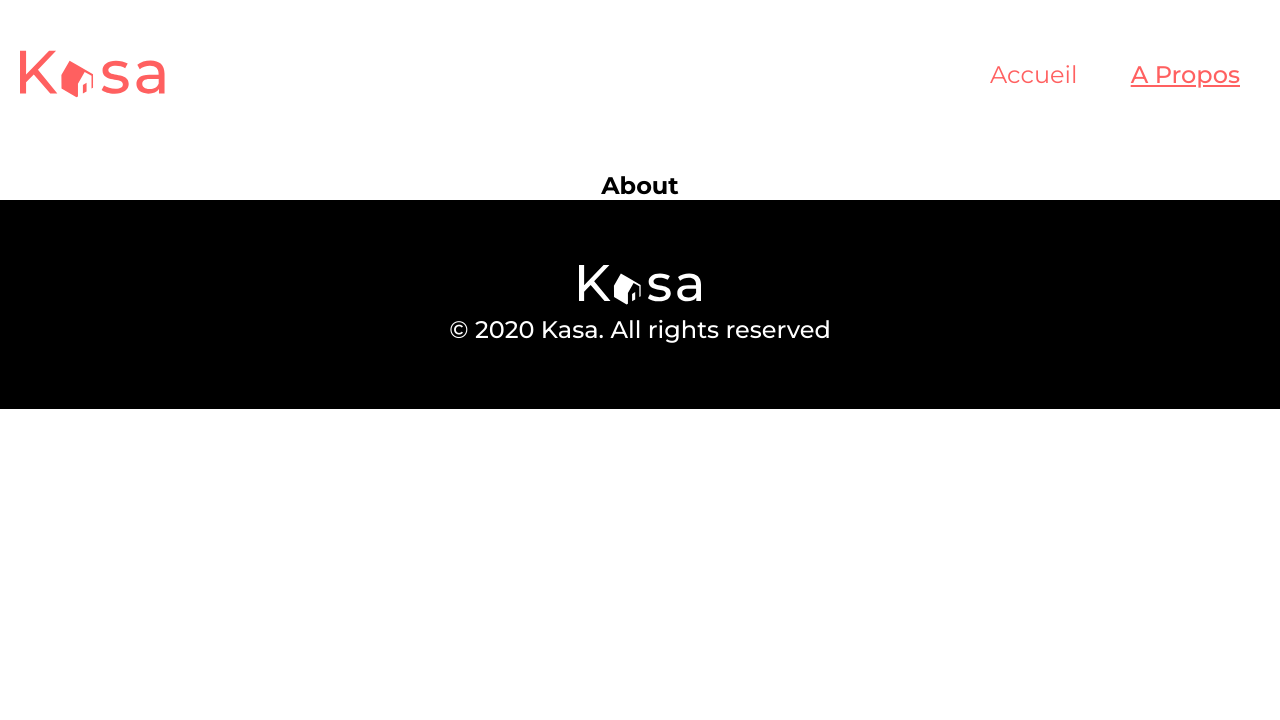
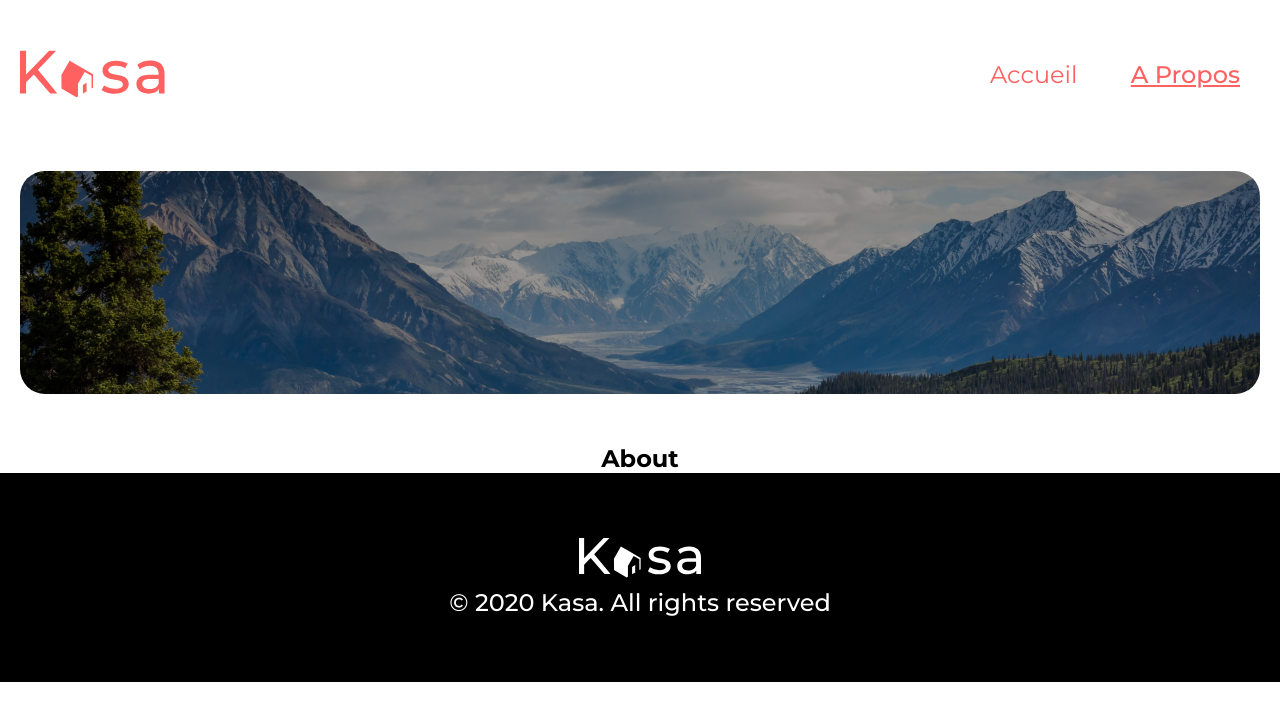
Before and after one commit to GMaxDev/kasa_project, a React (Create React App) app: page /about in a window 1280 px wide. Shown: the top 720 px of the page. Built offline with nearby package versions, Linux system fonts and the light colour scheme.

Commit message:
Refacto de la bannière

```diff
--- a/src/components/Banner.jsx
+++ b/src/components/Banner.jsx
@@ -1,11 +1,12 @@
 import styles from '../styles/Banner.module.scss'
 import kasaBanner from '../assets/img/banner_kasa.jpg'
 
-function Banner() {
+function Banner({imgSrc, title, alt}) {
     return(
         <div className={`${styles.banner}`}>
-            <img src={kasaBanner} alt="Paysage de falaise avec des forêts"/>
-            <h1>Chez vous, partout et ailleurs</h1>
+            <img src={imgSrc} alt={alt}/>
+            <h1>{title}</h1>
+
         </div>
     )
 }
--- a/src/pages/About/About.jsx
+++ b/src/pages/About/About.jsx
@@ -1,5 +1,14 @@
+import Banner from '../../components/Banner';
+import styles from '../../styles/App.module.scss';
+import kasaBannerAbout from '../../assets/img/banner_kasa_about.jpg'
+
 function About() {
-    return <h2>About</h2>
+    return (
+        <main className={`${styles.app}`}>
+            <Banner imgSrc={kasaBannerAbout} alt="Paysage montagneux avec des nuages"/>
+            <h2>About</h2>
+        </main>
+    )
 }
 
 export default About
--- a/src/pages/Home/Home.jsx
+++ b/src/pages/Home/Home.jsx
@@ -1,11 +1,12 @@
 import Banner from '../../components/Banner';
 import CardZone from '../../components/CardZone'
 import styles from '../../styles/App.module.scss';
+import kasaBanner from '../../assets/img/banner_kasa.jpg'
 
 function Home() {
     return (
         <div className={styles.app}>
-            <Banner />
+            <Banner imgSrc={kasaBanner} title="Chez vous, partout et ailleurs" alt="Paysage de falaise avec des forêts"/>
             <CardZone />
         </div>
     )
```
Also changed, not shown: src/assets/img/banner_kasa_about.jpg (added).
